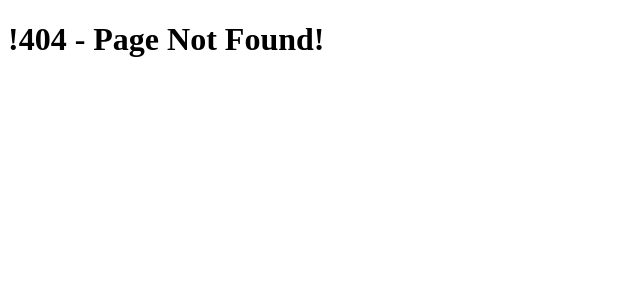
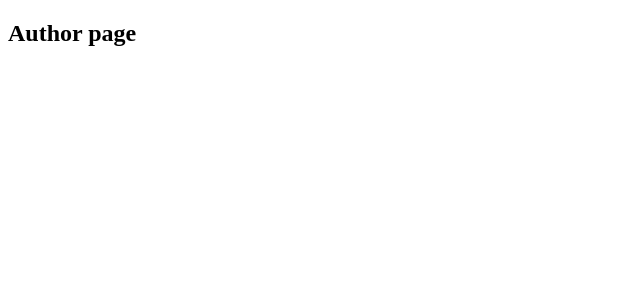
Before and after one commit to SDen4/nextjs-example, a Next.js app: page /about/author in a window 1280 px wide. Before the commit this address had no page. Shown: the top 300 px of the page, without its empty margins (0-640 px from the left). Built offline with nearby package versions, Linux system fonts and the light colour scheme.

Commit message:
features of paths and file directory (about and author)

```diff
--- a/pages/about.js
+++ /dev/null
@@ -1,3 +0,0 @@
-export default function About() {
-  return <h2>About page</h2>;
-}
--- /dev/null
+++ b/pages/about/author.js
@@ -0,0 +1,5 @@
+// This page available at the route: http://localhost:3000/about/author ! //
+
+export default function Author() {
+  return <h2>Author page</h2>;
+}
--- /dev/null
+++ b/pages/about/index.js
@@ -0,0 +1,5 @@
+// This page available at the route: http://localhost:3000/about ! //
+
+export default function About() {
+  return <h2>About page</h2>;
+}
```
